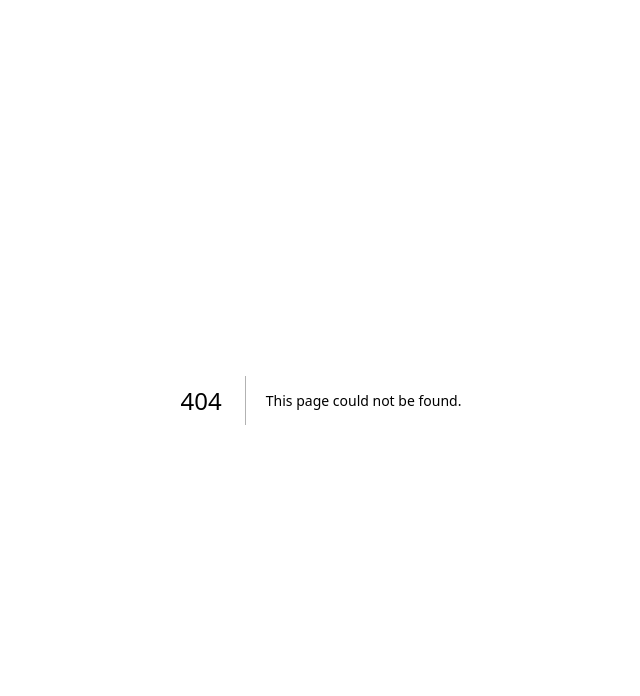
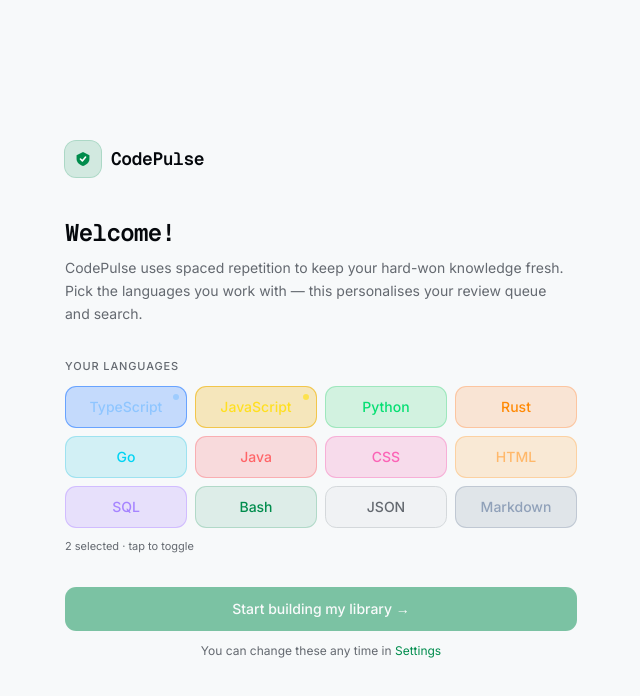
Before and after one commit to prithaxdev/CodePulse, a Next.js app in the folder apps/web/: page /onboarding in a window 1280 px wide. Before the commit this address had no page. Shown: the top 696 px of the page, without its empty margins (319-959 px from the left). Built offline with nearby package versions, Linux system fonts and the light colour scheme; no server answers.

Commit message:
feat: build onboarding page for new users

```diff
--- /dev/null
+++ b/apps/web/app/onboarding/page.tsx
@@ -0,0 +1,196 @@
+"use client"
+
+import { useState } from "react"
+import { useRouter } from "next/navigation"
+import Link from "next/link"
+import { useUser } from "@clerk/nextjs"
+import { createClient } from "@/lib/supabase/client"
+import { useSupabaseUserId } from "@/hooks/use-user"
+import { cn } from "@/lib/utils"
+
+// ── Language options ─────────────────────────────────────────────────
+const LANGUAGES = [
+  { id: "typescript", label: "TypeScript", accent: "bg-blue-500/15 border-blue-500/25 text-blue-400",    active: "bg-blue-500/25 border-blue-500/60 text-blue-300" },
+  { id: "javascript", label: "JavaScript", accent: "bg-yellow-500/15 border-yellow-500/25 text-yellow-400", active: "bg-yellow-500/25 border-yellow-500/60 text-yellow-300" },
+  { id: "python",     label: "Python",     accent: "bg-green-500/15 border-green-500/25 text-green-400",   active: "bg-green-500/25 border-green-500/60 text-green-300" },
+  { id: "rust",       label: "Rust",       accent: "bg-orange-500/15 border-orange-500/25 text-orange-400", active: "bg-orange-500/25 border-orange-500/60 text-orange-300" },
+  { id: "go",         label: "Go",         accent: "bg-cyan-500/15 border-cyan-500/25 text-cyan-400",       active: "bg-cyan-500/25 border-cyan-500/60 text-cyan-300" },
+  { id: "java",       label: "Java",       accent: "bg-red-500/15 border-red-500/25 text-red-400",         active: "bg-red-500/25 border-red-500/60 text-red-300" },
+  { id: "css",        label: "CSS",        accent: "bg-pink-500/15 border-pink-500/25 text-pink-400",       active: "bg-pink-500/25 border-pink-500/60 text-pink-300" },
+  { id: "html",       label: "HTML",       accent: "bg-orange-400/15 border-orange-400/25 text-orange-300", active: "bg-orange-400/25 border-orange-400/60 text-orange-200" },
+  { id: "sql",        label: "SQL",        accent: "bg-violet-500/15 border-violet-500/25 text-violet-400", active: "bg-violet-500/25 border-violet-500/60 text-violet-300" },
+  { id: "bash",       label: "Bash",       accent: "bg-primary/10 border-primary/20 text-primary",         active: "bg-primary/25 border-primary/60 text-primary" },
+  { id: "json",       label: "JSON",       accent: "bg-muted/40 border-border text-muted-foreground",       active: "bg-muted/70 border-muted-foreground/30 text-foreground" },
+  { id: "markdown",   label: "Markdown",   accent: "bg-slate-500/15 border-slate-500/25 text-slate-400",   active: "bg-slate-500/25 border-slate-500/60 text-slate-300" },
+] as const
+
+type LanguageId = typeof LANGUAGES[number]["id"]
+
+// ── Check icon ───────────────────────────────────────────────────────
+function CheckDot() {
+  return (
+    <span className="absolute right-1.5 top-1.5">
+      <svg viewBox="0 0 8 8" fill="currentColor" aria-hidden className="size-2 opacity-70">
+        <circle cx="4" cy="4" r="3" />
+      </svg>
+    </span>
+  )
+}
+
+// ── Page ─────────────────────────────────────────────────────────────
+export default function OnboardingPage() {
+  const router = useRouter()
+  const { user } = useUser()
+  const { data: supabaseUserId } = useSupabaseUserId()
+
+  const [selected, setSelected] = useState<Set<LanguageId>>(
+    new Set<LanguageId>(["typescript", "javascript"]),
+  )
+  const [saving, setSaving] = useState(false)
+  const [error, setError] = useState<string | null>(null)
+
+  function toggle(id: LanguageId) {
+    setSelected((prev) => {
+      const next = new Set(prev)
+      if (next.has(id)) {
+        if (next.size > 1) next.delete(id) // always keep ≥ 1 selected
+      } else {
+        next.add(id)
+      }
+      return next
+    })
+  }
+
+  async function handleStart() {
+    if (!supabaseUserId || saving) return
+    setSaving(true)
+    setError(null)
+    try {
+      const supabase = createClient()
+      const { error: dbError } = await supabase
+        .from("users")
+        .update({ preferred_languages: Array.from(selected) })
+        .eq("id", supabaseUserId)
+      if (dbError) throw dbError
+      router.push("/dashboard")
+    } catch (err) {
+      setError(err instanceof Error ? err.message : "Something went wrong")
+      setSaving(false)
+    }
+  }
+
+  return (
+    <div className="min-h-screen bg-background flex items-center justify-center p-6">
+      <div className="w-full max-w-lg">
+
+        {/* ── Logo ── */}
+        <Link
+          href="/"
+          className="mb-10 inline-flex items-center gap-2.5"
+          aria-label="CodePulse home"
+        >
+          <span className="flex h-9 w-9 items-center justify-center rounded-xl bg-primary/15 ring-1 ring-primary/30">
+            <svg width="18" height="18" viewBox="0 0 14 14" fill="none" aria-hidden>
+              <path
+                d="M2 4l5-2.5L12 4v3c0 2.5-2 4.5-5 5.5C4 11.5 2 9.5 2 7V4Z"
+                fill="currentColor"
+                className="text-primary"
+              />
+              <path
+                d="M5 7l1.5 1.5L9 5.5"
+                stroke="white"
+                strokeWidth="1.25"
+                strokeLinecap="round"
+                strokeLinejoin="round"
+              />
+            </svg>
+          </span>
+          <span className="font-heading text-lg font-semibold tracking-tight">CodePulse</span>
+        </Link>
+
+        {/* ── Greeting ── */}
+        <div className="mb-8 opacity-0 animate-[fadeSlideUp_0.4s_ease-out_forwards]">
+          <h1 className="font-heading text-2xl font-semibold tracking-tight">
+            Welcome{user?.firstName ? `, ${user.firstName}` : ""}!
+          </h1>
+          <p className="mt-2 text-sm leading-relaxed text-muted-foreground">
+            CodePulse uses spaced repetition to keep your hard-won knowledge fresh.
+            Pick the languages you work with — this personalises your review queue and search.
+          </p>
+        </div>
+
+        {/* ── Language grid ── */}
+        <div className="mb-8 opacity-0 animate-[fadeSlideUp_0.4s_ease-out_0.1s_forwards]">
+          <p className="mb-3 text-[11px] font-medium uppercase tracking-[0.08em] text-muted-foreground">
+            Your languages
+          </p>
+          <div className="grid grid-cols-3 gap-2 sm:grid-cols-4">
+            {LANGUAGES.map((lang) => {
+              const isSelected = selected.has(lang.id)
+              return (
+                <button
+                  key={lang.id}
+                  type="button"
+                  onClick={() => toggle(lang.id)}
+                  className={cn(
+                    "relative flex items-center justify-center rounded-xl border px-3 py-2.5",
+                    "text-sm font-medium",
+                    "transition-[border-color,background-color,transform,color] duration-150",
+                    "active:scale-[0.96]",
+                    isSelected ? lang.active : lang.accent,
+                  )}
+                >
+                  {isSelected && <CheckDot />}
+                  {lang.label}
+                </button>
+              )
+            })}
+          </div>
+          <p className="mt-2.5 text-[11px] text-muted-foreground">
+            {selected.size} selected · tap to toggle
+          </p>
+        </div>
+
+        {/* ── CTA ── */}
+        <div className="space-y-3 opacity-0 animate-[fadeSlideUp_0.4s_ease-out_0.2s_forwards]">
+          {error && (
+            <p className="rounded-lg bg-destructive/10 px-3 py-2 text-xs text-destructive">
+              {error}
+            </p>
+          )}
+
+          <button
+            type="button"
+            onClick={handleStart}
+            disabled={saving || !supabaseUserId}
+            className={cn(
+              "flex w-full items-center justify-center gap-2 rounded-xl bg-primary px-4 py-3",
+              "font-medium text-primary-foreground text-sm",
+              "active:scale-[0.98] transition-[transform,opacity] duration-100",
+              "disabled:cursor-not-allowed disabled:opacity-50",
+            )}
+          >
+            {saving ? (
+              <>
+                <svg className="size-4 animate-spin" viewBox="0 0 24 24" fill="none" aria-hidden>
+                  <circle className="opacity-25" cx="12" cy="12" r="10" stroke="currentColor" strokeWidth="2.5" />
+                  <path className="opacity-75" fill="currentColor" d="M4 12a8 8 0 018-8V0C5.373 0 0 5.373 0 12h4z" />
+                </svg>
+                Setting up your library…
+              </>
+            ) : (
+              "Start building my library →"
+            )}
+          </button>
+
+          <p className="text-center text-xs text-muted-foreground">
+            You can change these any time in{" "}
+            <Link href="/settings" className="text-primary hover:underline">
+              Settings
+            </Link>
+          </p>
+        </div>
+      </div>
+    </div>
+  )
+}
```
